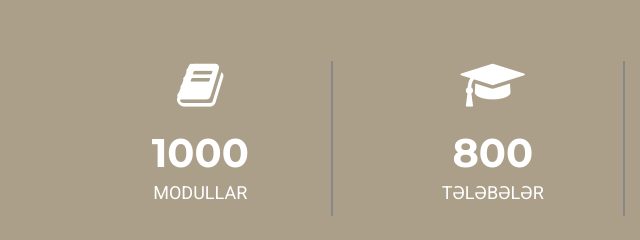
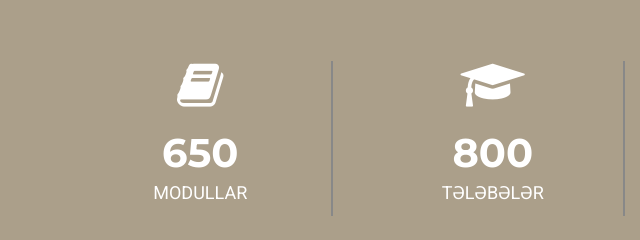
Before and after one commit to mammadovemin/demiryol.edu.az, a plain HTML site: page index.html in a window 1280 px wide. Shown: the part 1300-1540 px from the top of the page, 0-640 px from the left. Drawn offline with Linux system fonts and the light colour scheme.

Commit message:
Update index.html

```diff
--- a/index.html
+++ b/index.html
@@ -260,7 +260,7 @@
               <div class="col-lg-3 col-md-3 col-sm-3">
                 <div class="mu-abtus-counter-single">
                   <span class="fa fa-book"></span>
-                  <h4 class="counter">1000</h4>
+                  <h4 class="counter">650</h4>
                   <p>Modullar</p>
                 </div>
               </div>
```
